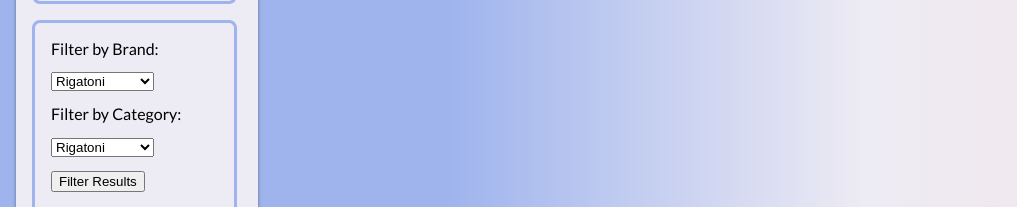
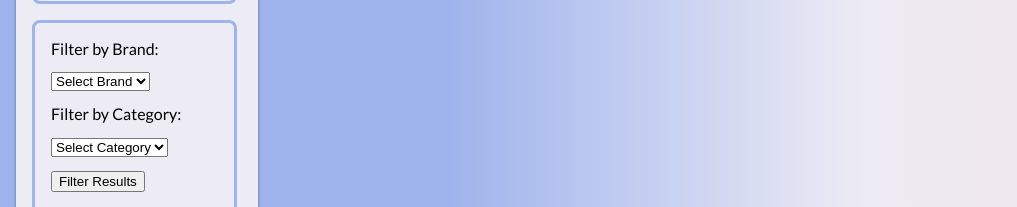
Before and after one commit to Skechphora/SkinSafe, a React app: page /results in a window 1280 px wide. Shown: the part 170-377 px from the top of the page, without its empty margins (0-1017 px from the left). Built offline with nearby package versions, Linux system fonts and the light colour scheme.

Commit message:
passing buggy fiter component to steeeeephe

```diff
--- a/client/Components/FilterComponent.jsx
+++ b/client/Components/FilterComponent.jsx
@@ -1,11 +1,44 @@
-import React from 'react';
+import React, { useRef } from 'react';
 import { useSelector } from 'react-redux';
+import { update_filtered_results } from '../Slices/productsSlice';
 
 const FilterComponent = () => {
+    const inputBrand = useRef();
+    const inputCategory = useRef();
   // grabs the allergens from state (set on each search in the SearchBar component)
   const productList = useSelector((state) => state.products.results);
-  console.log('first item of productList',productList[0])
+  //console.log('first item of productList',productList[0])
   // populates an array of one list item per allergen to render
+let brands = []
+let categories = []
+let brandCache = {}
+let categoryCache= {}
+for (let product of productList){
+    if(!brandCache[product['brand_name']]){
+        brands.push(<option value={product['brand_name']}>{product['brand_name']}</option>)
+        brandCache[product['brand_name']] = true;}
+    if (!categoryCache[product['category']]){
+    categories.push(<option value={product['category']}>{product['category']}</option>)
+        categoryCache[product['category']] = true;}
+}
+const clickHandler = () => {
+
+
+let filteredProducts = []
+console.log("LOOK HERE FOR FILTERED PRODUCTS")
+for (let product of productList){
+    if ((inputBrand.current.value != "" && product['brand_name'] == inputBrand.current.value) || (inputCategory.current.value != "" && product['category'] == inputCategory.current.value) ){
+        filteredProducts.push(product)
+    }
+}
+alert("LOOK HERE FOR FILTERED PRODUCTS")
+alert(filteredProducts)
+//dispatch(update_filtered_results(filteredProducts))
+const filteredState = useSelector((state)=> state.products.filteredResults)
+console.log(filteredState)
+alert(filteredState)
+dispatch(update_results(filteredProducts))
+}
 
   // render all allergens in an unordered list
   return (
@@ -17,12 +50,12 @@ const FilterComponent = () => {
     </div>
     <div>
             <div>
-            <select className = "brandFilterBox" id="dog-names">
-                <option value="rigatoni">Rigatoni</option>
-                <option value="dave">Dave</option>
-                <option value="pumpernickel">Pumpernickel</option>
-                <option value="reeses">Reeses</option>
-            </select>
+                <form>
+                    <select ref = {inputBrand} className = "brandFilterBox" id="brandFilterBox" placeholder= "Select Brand" >
+                        <option value = "" >Select Brand</option>
+                        {[brands]}
+                    </select>
+                </form>
             </div>
     </div>
     <div>
@@ -32,16 +65,14 @@ const FilterComponent = () => {
     </div>
     <div>
             <div>
-            <select className = "categoryFilterBox" id="dog-names">
-                <option value="rigatoni">Rigatoni</option>
-                <option value="dave">Dave</option>
-                <option value="pumpernickel">Pumpernickel</option>
-                <option value="reeses">Reeses</option>
+            <select ref = {inputCategory} className = "categoryFilterBox" id="categoryFilterBox" placeholder= "Select Category">
+                <option value=''>Select Category</option>
+                {[categories]}
             </select>
             </div>
      </div>
      <div>
-        <form><button>Filter Results</button></form>
+        <form><button id = 'filter-button' onClick = {()=> clickHandler()}>Filter Results</button></form>
      </div>
     </>
   );
--- a/client/Slices/productsSlice.js
+++ b/client/Slices/productsSlice.js
@@ -23,7 +23,7 @@ export const productsSlice = createSlice({
     update_results: (state, action) => {
       state.results = action.payload;
     },
-    update_filtered_results:(state,action) => {
+    update_filtered_results: (state,action) => {
       state.filtered_results = action.payload;
   }
 }
@@ -52,7 +52,13 @@ export const restrictAllergenInputs = () => {
     }
   }
 }
+// export const filterResults = () =>{
 
+//   return (dispatch, getState) =>{
+//     let filteredProducts = getState().products.filteredResults;
+
+//   }
+// }
 
 /* ========== Redux thunk middleware syntax =========== */
 // the outside custom "thunk creator" function, dispatch this in a React component
@@ -81,6 +87,6 @@ export const fetchProductsByAllergen = () => {
   }
 
 /** Redux Toolkit createAsyncThunk API syntax */
-export const { update_allergens, update_results } = productsSlice.actions;
+export const { update_allergens, update_results, update_filtered_results } = productsSlice.actions;
 
 export default productsSlice.reducer;
```
